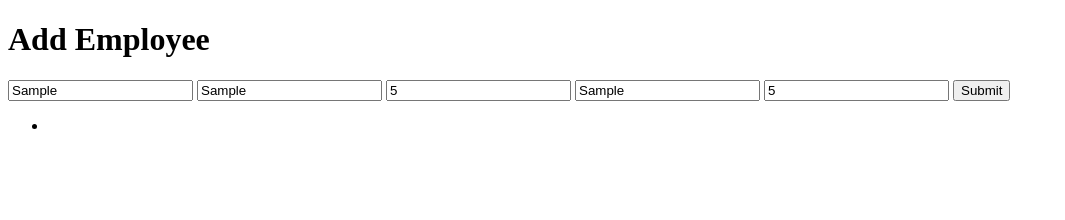
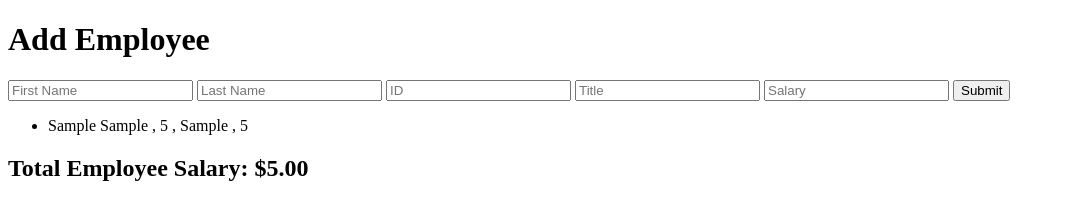
Before and after one commit to ValentineRiedman/jquery-salary-calculator, a plain HTML site: page index.html in a window 1280 px wide. Both pictures are taken after typing "Sample", "Sample", "5", "Sample", "5" into the empty fields and a click on the button "Submit". Shown: the whole page, without its empty margins (0-1065 px from the left). Drawn offline with Linux system fonts and the light colour scheme.

Commit message:
more work to do

```diff
--- a/index.html
+++ b/index.html
@@ -20,10 +20,10 @@
         <button id="addEmployeeButton">Submit</button>
     </div>
     <div id="output">
-        <ul id="employeeOut">
+            <ul id="employeeOut">
             <li></li>
-        </ul>
-
+            </ul>
+        <h2>Total Employee Salary: $<span id="employeeSalaryOut">0.00</span></h2>
     </div>
 
 
--- a/scripts/client.js
+++ b/scripts/client.js
@@ -4,6 +4,7 @@ let employees = [];
 
 function onReady(){
     $('#addEmployeeButton').on('click', addEmployee );
+    $('#employeeOut').on('click', 'fireEmployeeButton', fireEmployee );
 }
 
 function addEmployee(){
@@ -18,12 +19,32 @@ function addEmployee(){
     console.log( newEmployee );
     employees.push( newEmployee );
     console.log( employees );
+    displayEmployees();
+//empty input fields
+     $('#firstNameIn').val('');
+     $('#lastNameIn').val('');
+     $('#idnumberIn').val('');
+     $('#titleIn').val('');
+     $('#salaryIn').val('');
 
 }// end addEmployee
 
 function displayEmployees(){
     let el = $( '#employeeOut' );
     el.empty();
-    for( let i=0; i<employees.length; i++);
-    el.append////working on append
+    let employeeSalary = 0;
+    for( let i=0; i<employees.length; i++){
+    el.append( '<li>' + employees[i].firstName +' ' +employees[i].lastName+' , '
+    + employees[i].idNumber +' , ' +employees[i].title+' , '+ employees[i].salary +'</li>' );
+    employeeSalary += Number( employees[i].salary);
 }
+    el = $('#employeeSalaryOut');
+    el.empty();
+    el.append( employeeSalary.toFixed(2) );
+}//end displayEmployees
+
+function fireEmployee(){
+    $
+    //employees.splice( $( this ).data( 'index' ), 1 );
+
+}
```
